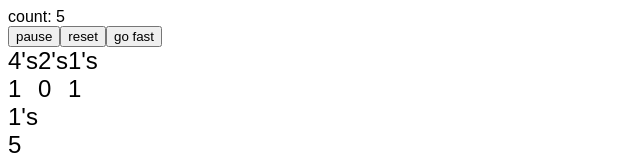
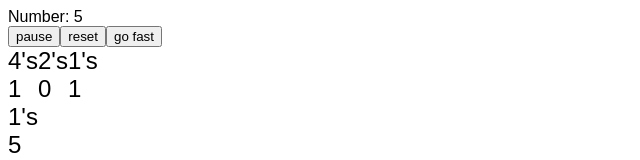
Before and after one commit to chrisdennett/number-systems, a React (Create React App) app: page / in a window 1280 px wide. Shown: the top 160 px of the page, without its empty margins (0-640 px from the left). Built offline with nearby package versions, Linux system fonts and the light colour scheme.

Commit message:
Tiny change to check git.

```diff
--- a/src/App.js
+++ b/src/App.js
@@ -20,7 +20,7 @@ const App = () => {
 
   return (
     <div className={"app"}>
-      <div>count: {count}</div>
+      <div>Number: {count}</div>
 
       <button onClick={() => setIsRunning(!isRunning)}>
         {isRunning ? "pause" : "start"}
```
